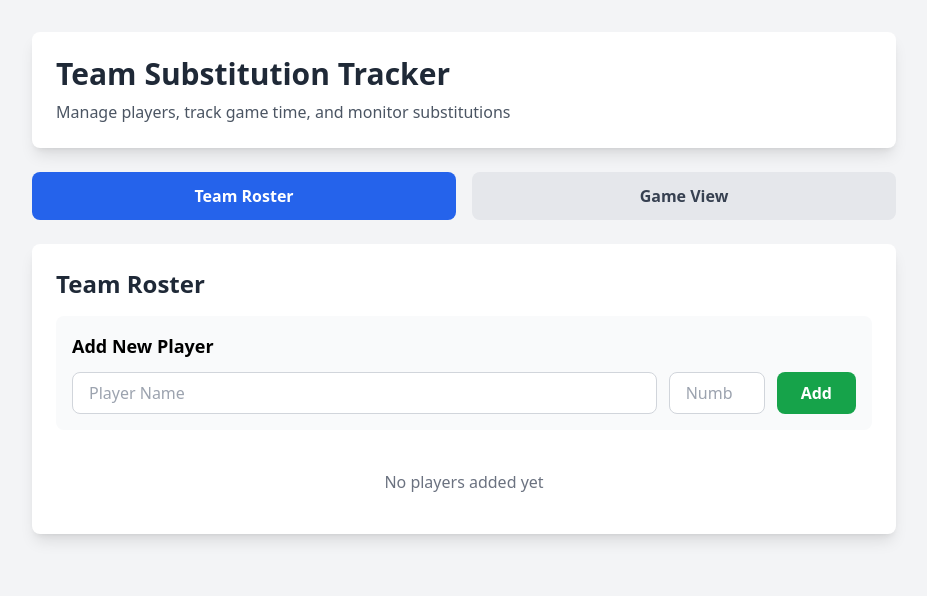
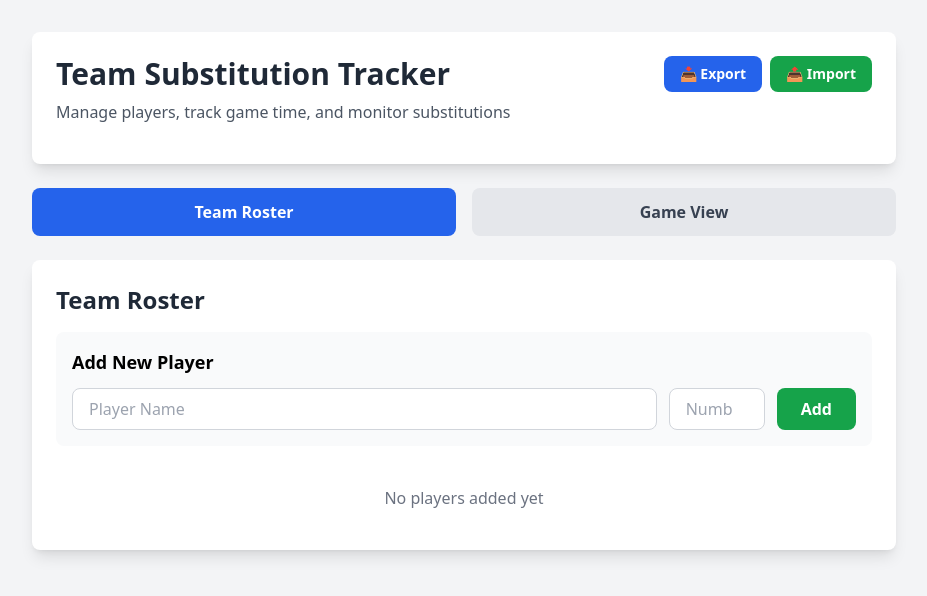
Before and after one commit to joshbtn/experiments, a plain HTML site: page ideas/subs.html in a window 1280 px wide. Shown: the whole page, without its empty margins (176-1103 px from the left). Drawn offline with nearby package versions, Linux system fonts and the light colour scheme.

Commit message:
Add export and import functionality to Team Substitution Tracker header

```diff
--- a/ideas/subs.html
+++ b/ideas/subs.html
@@ -10,8 +10,23 @@
     <div id="app" class="container mx-auto px-4 py-8 max-w-4xl">
         <!-- Header -->
         <div class="bg-white rounded-lg shadow-lg p-6 mb-6">
-            <h1 class="text-3xl font-bold text-gray-800 mb-2">Team Substitution Tracker</h1>
-            <p class="text-gray-600">Manage players, track game time, and monitor substitutions</p>
+            <div class="flex justify-between items-start mb-4">
+                <div>
+                    <h1 class="text-3xl font-bold text-gray-800 mb-2">Team Substitution Tracker</h1>
+                    <p class="text-gray-600">Manage players, track game time, and monitor substitutions</p>
+                </div>
+                <div class="flex gap-2">
+                    <button onclick="exportData()"
+                            class="px-4 py-2 bg-blue-600 text-white rounded-lg font-semibold hover:bg-blue-700 transition text-sm">
+                        📥 Export
+                    </button>
+                    <button onclick="document.getElementById('importFile').click()"
+                            class="px-4 py-2 bg-green-600 text-white rounded-lg font-semibold hover:bg-green-700 transition text-sm">
+                        📤 Import
+                    </button>
+                    <input type="file" id="importFile" accept=".json" onchange="importData(event)" class="hidden">
+                </div>
+            </div>
         </div>
 
         <!-- Navigation -->
```
